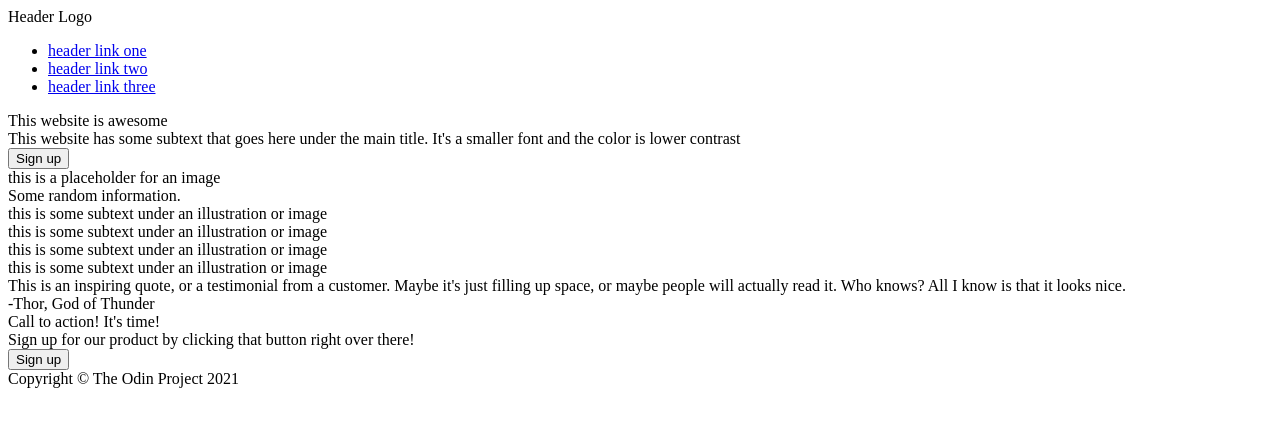
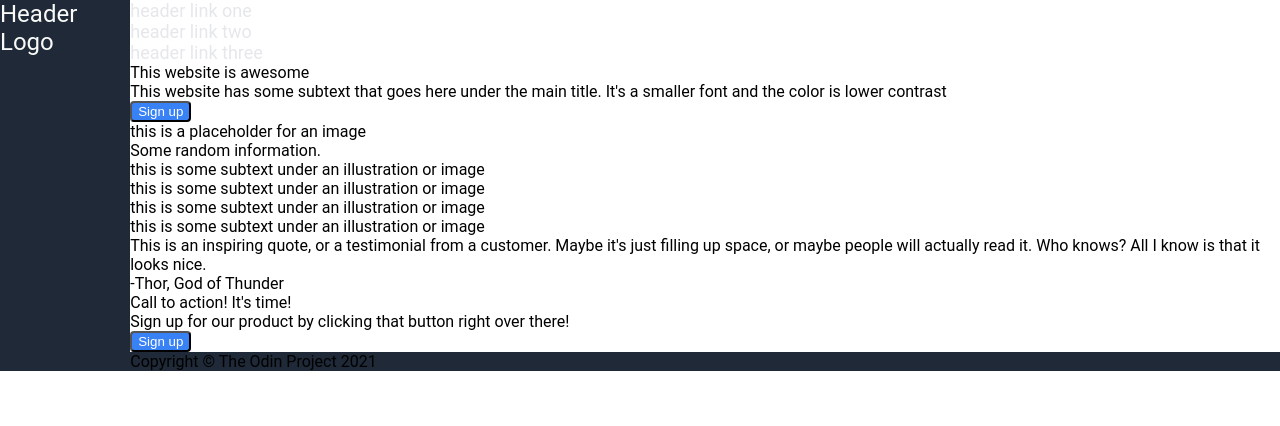
Before and after one commit to vazuqese/landing_page, a plain HTML site: page index.html in a window 1280 px wide. Drawn offline with Linux system fonts and the light colour scheme.

Commit message:
rough style

```diff
--- a/index.html
+++ b/index.html
@@ -5,6 +5,7 @@
   <meta http-equiv="X-UA-Compatible" content="IE=edge">
   <meta name="viewport" content="width=device-width, initial-scale=1.0">
   <title>Landing Page</title>
+  <link rel="stylesheet" href="style.css">
 </head>
 <body>
   <div class="header">
--- a/style.css
+++ b/style.css
@@ -0,0 +1,32 @@
+body {
+  font-family: 'Roboto', sans-serif;
+  margin: 0;
+  display: flex;
+}
+
+ul {
+  list-style-type: none;
+  margin: 0;
+  padding: 0;
+}
+
+a {
+  text-decoration: none;
+  font-size: 18px;
+  color: #E5E7EB;
+}
+
+.header, .footer {
+  background-color: #1F2937;
+}
+
+.header {
+  font-size: 24px;
+  color: #F9FAF8;
+}
+
+.button1, .button2 {
+  background-color: #3882F6;
+  color: white;
+  border-radius: 4px;
+}
```
